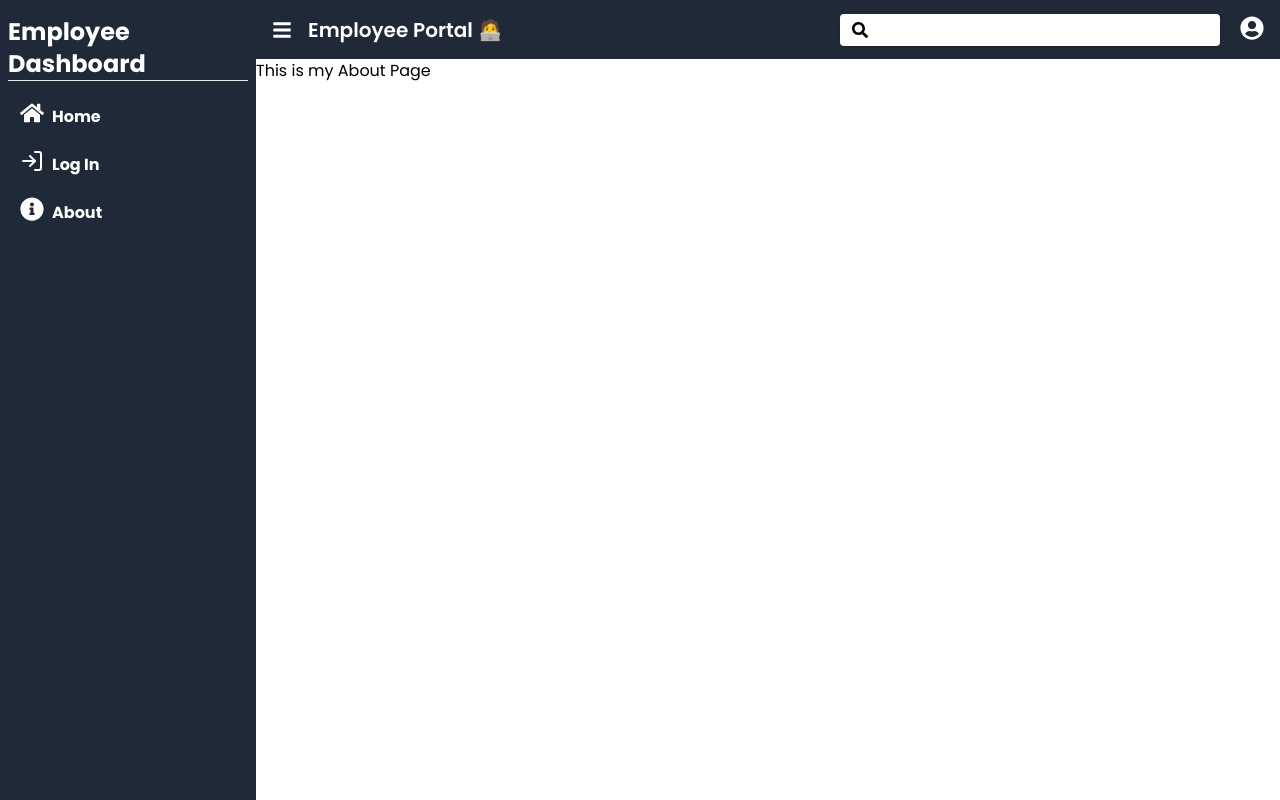
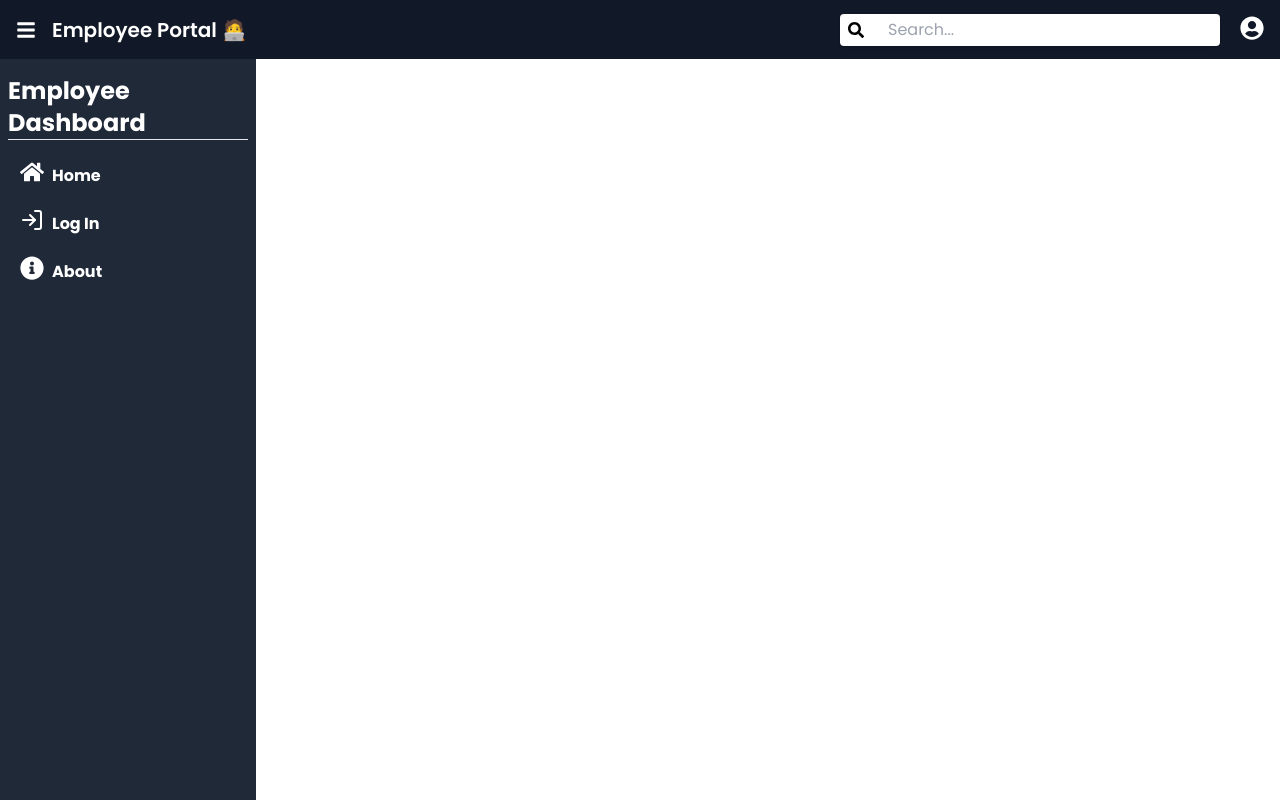
Before and after one commit to rohit-wonderbiz/my-tailwind-react-app, a React (Create React App) app: page /about in a window 1280 px wide. Built offline with nearby package versions, Linux system fonts and the light colour scheme.

Commit message:
fixed search bar

```diff
--- a/src/App.tsx
+++ b/src/App.tsx
@@ -31,17 +31,13 @@ function App() {
 
   return (
     <Router>
-      <div className="flex">
-        <Sidebar sidebarToggle={sidebarToggle} />
-        <div
-          className={`${
-            sidebarToggle ? "ml-16" : "ml-64"
-          } w-full transition-all duration-300 ease-in-out`}
-        >
-          <Navbar
-            sidebarToggle={sidebarToggle}
-            setSidebarToggle={setSidebarToggle}
-          />
+      <div className={`w-full transition-all duration-300 ease-in-out`}>
+        <Navbar
+          sidebarToggle={sidebarToggle}
+          setSidebarToggle={setSidebarToggle}
+        />
+        <div className="flex">
+          <Sidebar sidebarToggle={sidebarToggle} />
           <Routes>
             <Route
               path="/"
--- a/src/components/Dashboard.tsx
+++ b/src/components/Dashboard.tsx
@@ -10,7 +10,15 @@ const Dashboard: React.FC<NavbarProps> = ({
   sidebarToggle,
   setSidebarToggle,
 }) => {
-  return <h1>This is my Home</h1>;
+  return (
+    <h1
+      className={`${
+        sidebarToggle ? "ml-16" : "ml-64"
+      } w-full transition-all duration-300 ease-in-out`}
+    >
+      This is my Home
+    </h1>
+  );
 };
 
 export default Dashboard;
--- a/src/components/Navbar.tsx
+++ b/src/components/Navbar.tsx
@@ -1,4 +1,5 @@
-import React from "react";
+// navbar.tsx
+import React, { useState } from "react";
 import { FaBars, FaUserCircle, FaSearch } from "react-icons/fa";
 
 interface NavbarProps {
@@ -7,8 +8,10 @@ interface NavbarProps {
 }
 
 const Navbar: React.FC<NavbarProps> = ({ sidebarToggle, setSidebarToggle }) => {
+  const [searchVisible, setSearchVisible] = useState(false);
+
   return (
-    <nav className={"bg-gray-800 px-4 py-3 flex justify-between"}>
+    <nav className="bg-gray-900 px-4 py-3 flex justify-between">
       <div className="flex items-center text-xl">
         <FaBars
           className="text-white me-4 cursor-pointer"
@@ -19,16 +22,42 @@ const Navbar: React.FC<NavbarProps> = ({ sidebarToggle, setSidebarToggle }) => {
 
       <div className="flex items-center gap-x-5">
         <div className="relative md:w-65">
-          <span className="relative md:absolute inset-y-0 left-0 flex items-center pl-2">
-            <button className="p-1 focus:outline-none text-white md:text-black">
+          {/* Show search icon when sidebar is collapsed or search input is hidden */}
+          {sidebarToggle ? (
+            <span className="relative">
+              <button
+                className="p-1 focus:outline-none text-white md:text-black"
+                onClick={() => setSearchVisible(true)} // Show input when icon is clicked
+              >
                 <FaSearch />
               </button>
             </span>
+          ) : (
+            <>
+              {/* Show search input when sidebar is open */}
+              <span className="relative md:absolute inset-y-0 left-0 flex items-center pl-2">
+                <FaSearch className="text-white md:text-black" />
+              </span>
               <input
                 type="text"
-            className="w-full px-4 py-1 pl-12 rounded shadow outline-none hidden md:block"
+                className="w-full px-4 py-1 pl-12 rounded shadow outline-none"
+                placeholder="Search..."
               />
+            </>
+          )}
+
+          {/* Show input field if it is visible */}
+          {searchVisible && (
+            <input
+              type="text"
+              className="w-full px-4 py-1 pl-12 rounded shadow outline-none"
+              placeholder="Search..."
+              autoFocus
+              onBlur={() => setSearchVisible(false)} // Hide input when it loses focus
+            />
+          )}
         </div>
+
         <div className="relative">
           <button className="text-white group">
             <FaUserCircle className="w-6 h-6 mt-1" />
```
Lines whose indentation alone changed are shown as unchanged.
